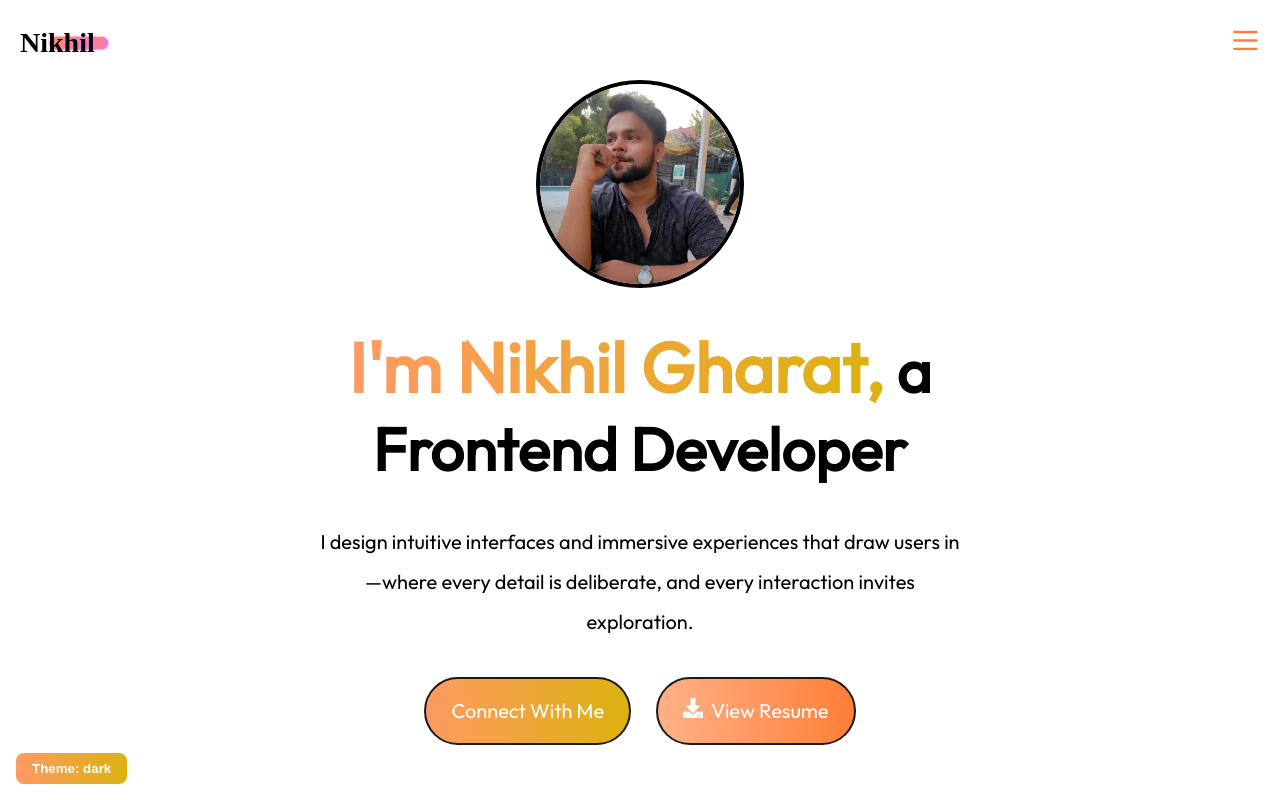
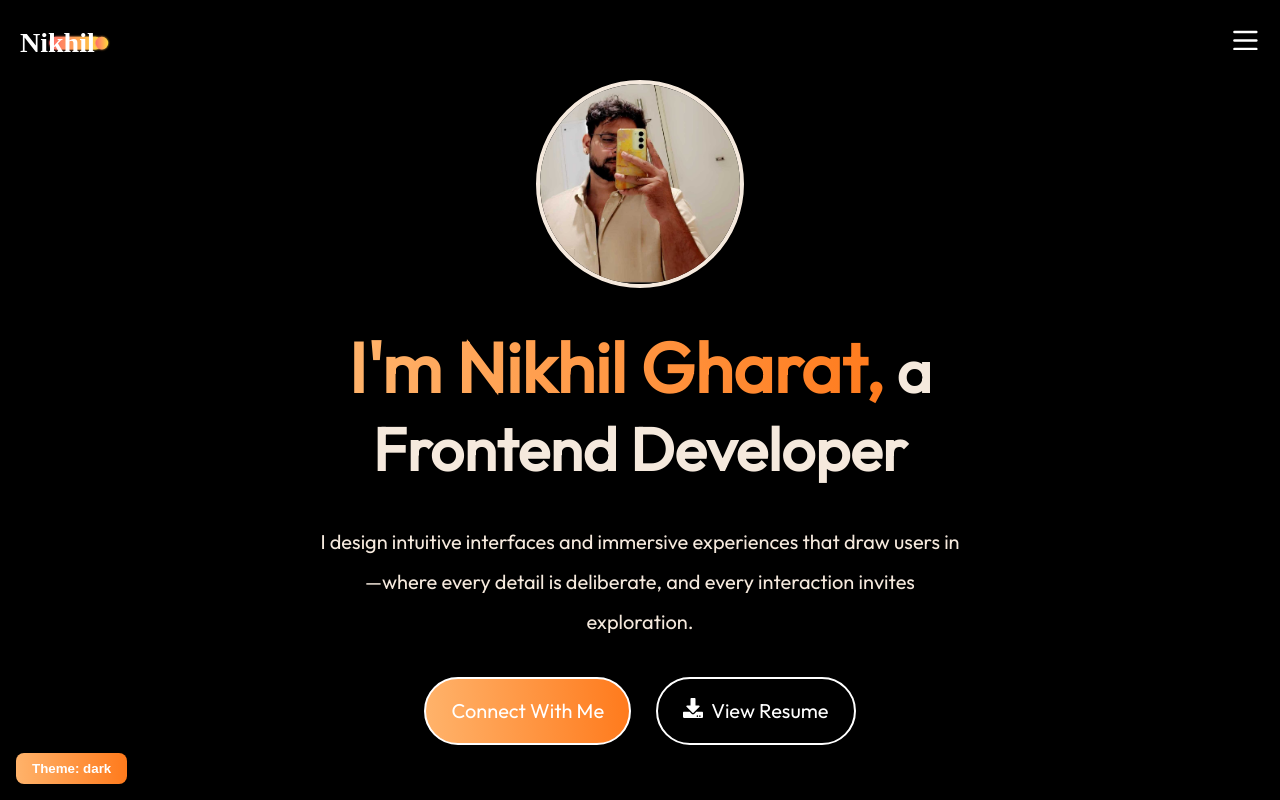
Before and after one commit to buriburi-nik/porfolio, a React (Vite) app: page / in a window 1280 px wide. Shown: the top 800 px of the page. Built offline with nearby package versions, Linux system fonts and the light colour scheme.

Commit message:
feat: Simplify logo selection logic in Navbar and Footer components; update profile image in Hero component; enhance CSS for theme differentiation

```diff
--- a/src/Components/Footer.jsx
+++ b/src/Components/Footer.jsx
@@ -29,13 +29,7 @@ const Footer = ({ theme }) => {
   ];
 
   // Set the logo based on the theme
-
-     let logoSrc;
-    if (theme === 'pastel' || theme === 'dark') {
-     logoSrc = logodark;
-    } else {
-  logoSrc =  footer_logo;
-    }
+  const logoSrc = theme === 'pastel' ? logodark : footer_logo;
 
 
   return (
--- a/src/Components/Hero1.jsx
+++ b/src/Components/Hero1.jsx
@@ -1,4 +1,4 @@
-import profile from '../assets/gojo.png'; // Profile Image
+import profile from '../assets/dp (1).jpg'; // Profile Image
 import './Hero.css';
 import AnchorLink from 'react-anchor-link-smooth-scroll';
 import { FaDownload } from 'react-icons/fa'; // Download icon
--- a/src/Components/Navbar.jsx
+++ b/src/Components/Navbar.jsx
@@ -78,13 +78,9 @@ export default function Navbar({ scrolled, theme }) {
   const menuRef = useRef(null);
 
   // Determine which logo to display based on theme
-  // const logoSrc = theme === 'pastel' ? logodark : logo;
-    let logoSrc;
-    if (theme === 'pastel' || theme === 'dark') {
-     logoSrc = logodark;
-    } else {
-  logoSrc = logo;
-    }
+  const logoSrc = theme === 'pastel' ? logodark : logo;
+
+
 
   useEffect(() => {
     const observer = new IntersectionObserver(
--- a/src/index.css
+++ b/src/index.css
@@ -1,122 +1,94 @@
-* {
+
+
+
+*{
     margin: 0;
     padding: 0;
 }
-
-/* ---------------------------------------------------
-   Base Theme (Default)
----------------------------------------------------- */
 :root {
-  /* Colors */
     --background-color: #ffffff;
     --text-color: #000000;
-  --border-color: #ffffff;
-  --svg-color: #080707;
-
-  /* Gradients */
     --accent-gradient: linear-gradient(267deg, #654ea3, #eaafc8);
     --divider-gradient: linear-gradient(267deg, #ff87c3, #654ea3);
+    --svg-color: #080707;
+    --border-color: white;
     --special: linear-gradient(267deg, #654ea3, #eaafc8);
-
-  /* UI */
-  --project-overlay: rgba(255, 251, 251, 0.9);
-  --sidebar-color: #02102b;
+    --project-overlay : rgba(255, 251, 251, 0.9);
+    --sidebar-color : #02102b;
   }
 
-/* ---------------------------------------------------
-   Dark Theme
----------------------------------------------------- */
  [data-theme='dark'] {
-  /* Colors */
-  --background-color: #ffffff; /* White background */
-  --text-color: #000000;
-  --border-color: #1a1a1a;
-  --svg-color: #333;
+  --background-color: #000000;
+  --text-color: #f5e9dd;
 
-  /* Accent (using your #ff7e36) */
-  --accent-gradient: linear-gradient(
+  /* Orange-accented gradient */
+  --accent-gradient: linear-gradient(267deg, #ff7a1c, #ffb36b);
+
+  /* Divider with deep oranges + warm tones */
+  --divider-gradient: linear-gradient(
     267deg,
-    #dbb20e,
-    #ff9a63
+    #ff7a1c,   /* Vivid orange */
+    #e36414,   /* Deep orange */
+    #f08a24,   /* Warm amber */
+    #ffb36b,   /* Soft peach */
+    #ffd9b3,   /* Light peach */
+    #fff0e0    /* Very light warm tint */
   );
 
-   --svg-color: #ff7e36; /* Accent color for SVGs */
-  /* Divider – pastel blend derived from accent */
-  --divider-gradient: linear-gradient(
-    90deg,
-    #ffd3b8, /* soft light orange */
-    #ffb88e, /* pastel orange */
-    #ff9a63, /* accent mix */
-    #ff7e36, /* primary accent */
-    #ff9260,
-    #ffd6c2
-  );
-
-  /* Special accent */
-  --special: linear-gradient(
-    267deg,
-    #ff7e36,
-    #ffb189
-  );
-
-  /* UI */
-  --sidebar-color: #e97510; /* soft pastel sidebar */
-  --project-overlay: rgba(255, 255, 255, 0.7);
+  --svg-color: #fff;
+  --special: transparent;
+  --project-overlay: rgba(0, 0, 0, 0.8);
+  --sidebar-color: #1c0f00; /* dark warm brown/orange-tinted */
 }
 
-/* ---------------------------------------------------
-   Light Theme
----------------------------------------------------- */
+
   [data-theme='light'] {
-  --background-color: #A8DADC;
-  --text-color: #1D3557;
-  --border-color: #090909;
-  --svg-color: #ffffff;
-
+    --background-color: 		#A8DADC;
+    --text-color:  #1D3557;
     --accent-gradient: linear-gradient(267deg, #457B9D, #1D3557);
     --divider-gradient: linear-gradient(
       267deg,
-    #ca79e3,
-    #d77cd8,
-    #ec88b5,
-    #f6a974,
-    #f9844a,
-    #F26430
+      #ca79e3,       /* Purple */
+      #d77cd8,       /* Light purple-pink */
+      #ec88b5,       /* Soft pink */
+      #f6a974,       /* Peach */
+      #f9844a,       /* Vibrant orange */
+      #F26430        /* Deep orange */
+
     );
     --special: linear-gradient(267deg, #3b7cd7, #30bae0);
 
-  --sidebar-color: #d28269;
-  --project-overlay: rgba(255, 255, 255, 0.8);
+        --border-color: rgb(9, 9, 9);
+    --sidebar-color :		#d28269;
+    --project-overlay : rgba(255, 255, 255, 0.8);    --svg-color: #fff;
+
+
   }
 
-/* ---------------------------------------------------
-   Pastel Theme
----------------------------------------------------- */
         [data-theme='pastel'] {
-  --background-color: #f1f0e7;
+          /* #f1f0e7 */
+          --background-color:	#f1f0e7; /* A slightly brighter soft off-white for better contrast */
           --text-color: #000000;
-  --border-color: #1a1a1a;
-  --svg-color: #333;
-
           --accent-gradient: linear-gradient(90deg, #f5896b, #f077e8);
           --divider-gradient: linear-gradient(
             90deg,
-    #3be0bf,
-    #2f9e89,
-    #5d87a8,
-    #b56db9,
-    #e087c2,
-    #c2129f
+            #3be0bf,     /* Teal */
+            #2f9e89,     /* Muted teal */
+            #5d87a8,     /* Soft blue-grey */
+            #b56db9,     /* Soft lavender */
+            #e087c2,     /* Light pink lavender */
+            #c2129f      /* Deep magenta */
           );
           --special: linear-gradient(267deg, #79e238, #f369a3);
 
-  --sidebar-color: #b4d9e8;
-  --project-overlay: rgba(255, 255, 255, 0.674);
+
+                    --border-color: #1a1a1a;
+          --stroke: #333;
+          --sidebar-color :#b4d9e8;
+          --project-overlay : rgba(255, 255, 255, 0.674);
         }
 
-/* ---------------------------------------------------
-   Global styling
----------------------------------------------------- */
+
   body {
     background: var(--background-color);
     color: var(--text-color);
```
Also changed, not shown: src/assets/dp (1).jpg (added). Lines whose indentation alone changed are shown as unchanged.
